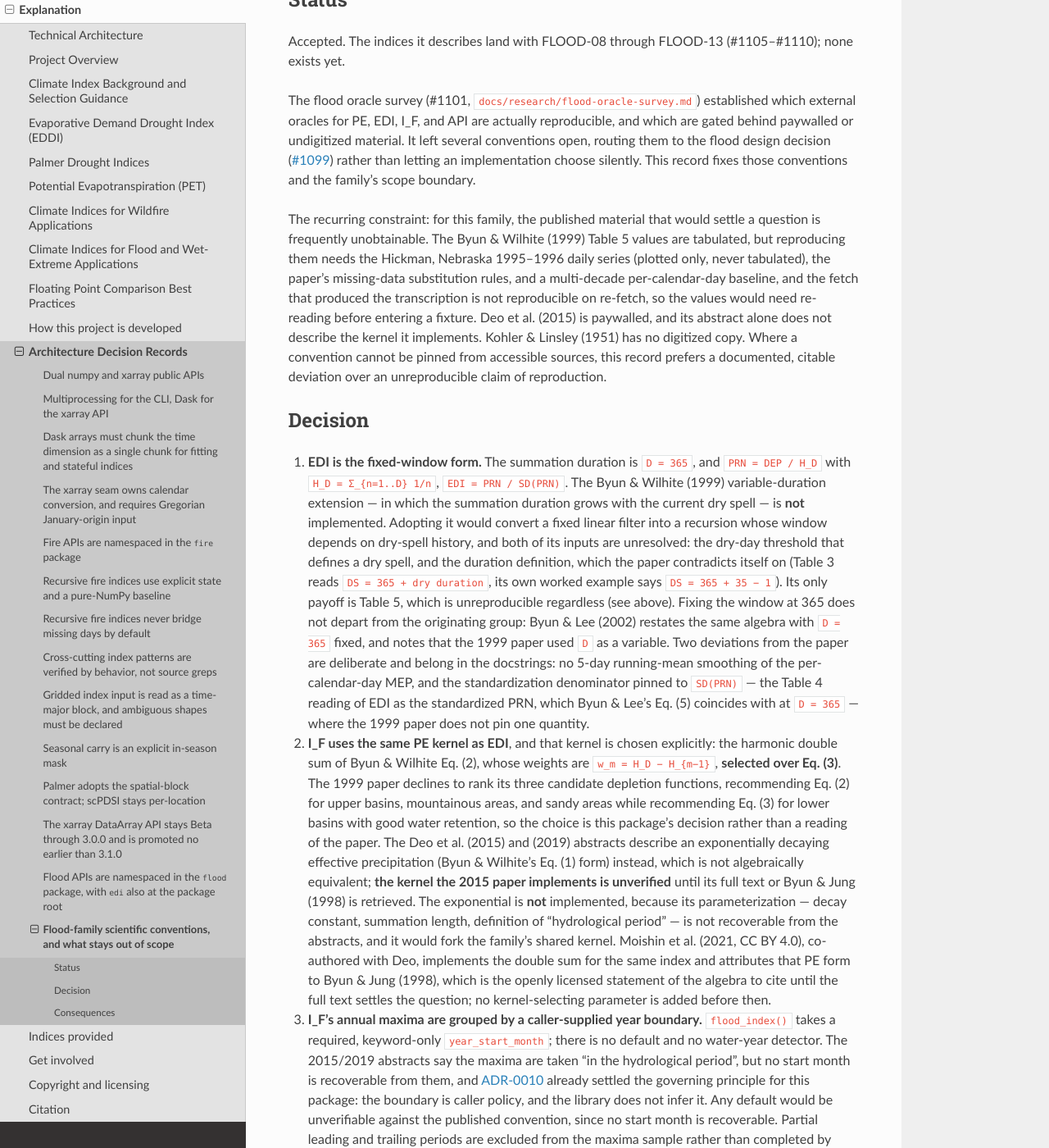
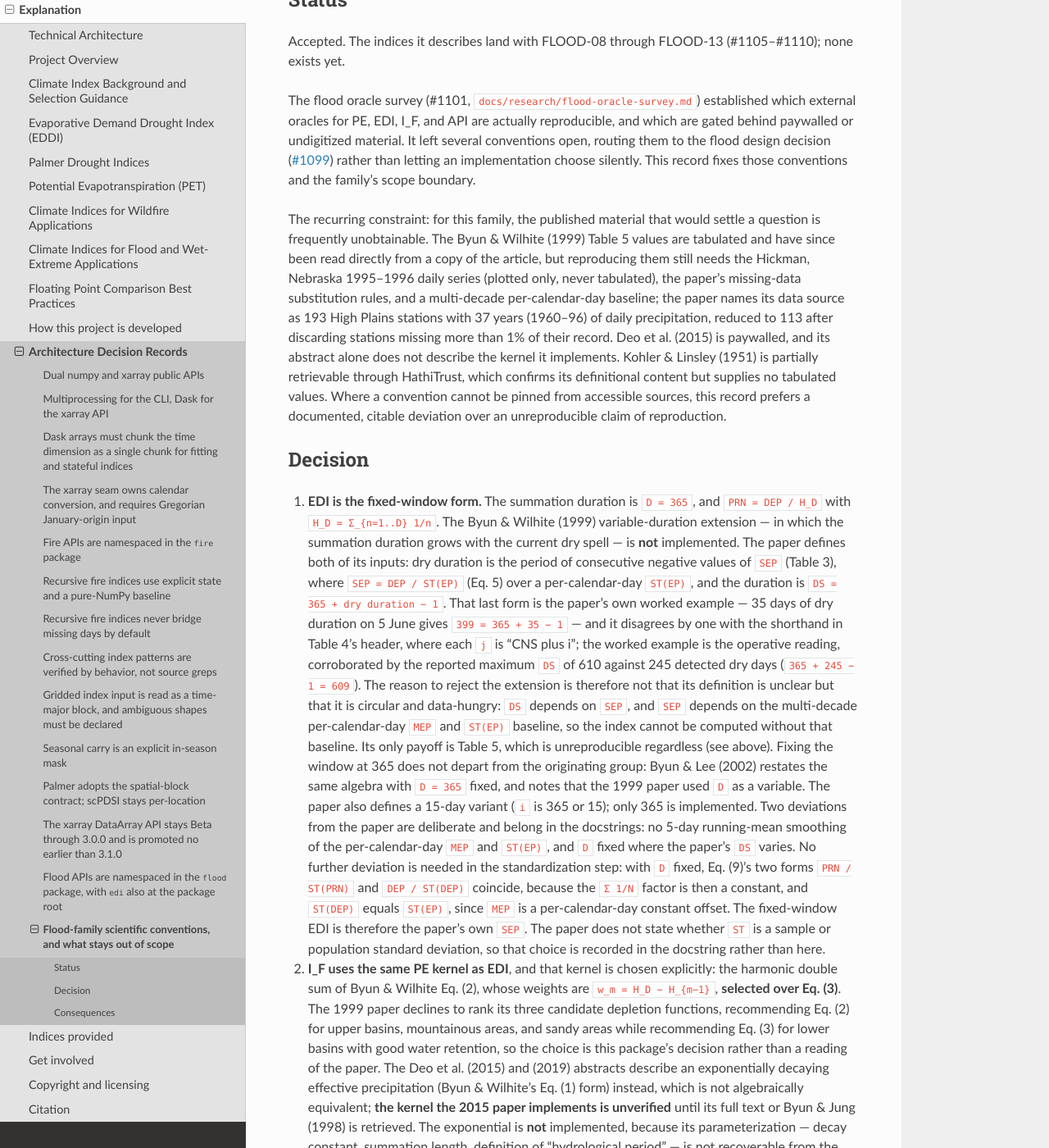
Before and after one commit to monocongo/climate_indices, a Sphinx documentation site: the page built from docs/adr/0014-flood-family-scientific-conventions.md, in a window 1280 px wide and 1400 px high, scrolled down 238 px. Shown: the whole window at 82% size. Built offline with Sphinx 7.4.7 and the Read the Docs theme 3.1.0, drawn with Linux system fonts in a browser that asks for light colours; some of the changed text lies outside the part shown.

Commit message:
docs(flood): cite the retrieved sources for the EDI and API conventions
Local copies of Byun & Wilhite (1999) and part of Kohler & Linsley (1951)
resolve two conventions these records had described as unpinned.

The EDI's variable-duration inputs are defined by the paper: dry duration is
the period of consecutive negative SEP, and DS = 365 + dry duration - 1, the
worked example, corroborated by the reported maximum DS of 610 against 245
detected dry days. The reason to reject the extension is the circularity and
the multi-decade MEP/ST(EP) baseline it needs, not an unclear definition.
With the window fixed the paper's Eq. (9) forms coincide and the result is the
paper's own SEP, so only the fixedness of the window is a deviation.

API's recursion is likewise settled by the source: Eq. (3) with that day's rain
added to the previous day's index, the non-lagged form, with typical k of
0.85-0.90 and an assumed initial value converging within several weeks. The
lagged variant is documented as the alternative.

Also records how far each retrieval goes: the paper names its data source (193
High Plains stations, 37 years, reduced to 113), the Kohler & Linsley portion
held here is definitional with no tabulated values, and Table 5's "Minimum of
CNS" row cannot be a CNS count under the paper's own definition.

```diff
--- a/docs/adr/0014-flood-family-scientific-conventions.md
+++ b/docs/adr/0014-flood-family-scientific-conventions.md
@@ -15,35 +15,50 @@
 
 The recurring constraint: for this family, the published material that would
 settle a question is frequently unobtainable. The Byun & Wilhite (1999) Table 5
-values are tabulated, but reproducing them needs the Hickman, Nebraska 1995–1996
-daily series (plotted only, never tabulated), the paper's missing-data
-substitution rules, and a multi-decade per-calendar-day baseline, and the fetch
-that produced the transcription is not reproducible on re-fetch, so the values
-would need re-reading before entering a fixture. Deo et al.
-(2015) is paywalled, and its abstract alone does not describe the kernel it
-implements. Kohler & Linsley (1951) has no digitized copy. Where a convention
-cannot be pinned from accessible sources, this record prefers a documented,
-citable deviation over an unreproducible claim of reproduction.
+values are tabulated and have since been read directly from a copy of the
+article, but reproducing them still needs the Hickman, Nebraska 1995–1996 daily
+series (plotted only, never tabulated), the paper's missing-data substitution
+rules, and a multi-decade per-calendar-day baseline; the paper names its data
+source as 193 High Plains stations with 37 years (1960–96) of daily
+precipitation, reduced to 113 after discarding stations missing more than 1% of
+their record. Deo et al. (2015) is paywalled, and its abstract alone does not
+describe the kernel it implements. Kohler & Linsley (1951) is partially
+retrievable through HathiTrust, which confirms its definitional content but
+supplies no tabulated values. Where a convention cannot be pinned from
+accessible sources, this record prefers a documented, citable deviation over an
+unreproducible claim of reproduction.
 
 ## Decision
 
 1. **EDI is the fixed-window form.** The summation duration is `D = 365`, and
-   `PRN = DEP / H_D` with `H_D = Σ_{n=1..D} 1/n`, `EDI = PRN / SD(PRN)`. The
-   Byun & Wilhite (1999) variable-duration extension — in which the summation
-   duration grows with the current dry spell — is **not** implemented. Adopting
-   it would convert a fixed linear filter into a recursion whose window depends
-   on dry-spell history, and both of its inputs are unresolved: the dry-day
-   threshold that defines a dry spell, and the duration definition, which the
-   paper contradicts itself on (Table 3 reads `DS = 365 + dry duration`, its own
-   worked example says `DS = 365 + 35 − 1`). Its only payoff is Table 5, which is
-   unreproducible regardless (see above). Fixing the window at 365 does not
-   depart from the originating group: Byun & Lee (2002) restates the same algebra
-   with `D = 365` fixed, and notes that the 1999 paper used `D` as a variable.
+   `PRN = DEP / H_D` with `H_D = Σ_{n=1..D} 1/n`. The Byun & Wilhite (1999)
+   variable-duration extension — in which the summation duration grows with the
+   current dry spell — is **not** implemented. The paper defines both of its
+   inputs: dry duration is the period of consecutive negative values of `SEP`
+   (Table 3), where `SEP = DEP / ST(EP)` (Eq. 5) over a per-calendar-day
+   `ST(EP)`, and the duration is `DS = 365 + dry duration − 1`. That last form is
+   the paper's own worked example — 35 days of dry duration on 5 June gives
+   `399 = 365 + 35 − 1` — and it disagrees by one with the shorthand in Table 4's
+   header, where each `j` is "CNS plus i"; the worked example is the operative
+   reading, corroborated by the reported maximum `DS` of 610 against 245 detected
+   dry days (`365 + 245 − 1 = 609`). The reason to reject the extension is
+   therefore not that its definition is unclear but that it is circular and
+   data-hungry: `DS` depends on `SEP`, and `SEP` depends on the multi-decade
+   per-calendar-day `MEP` and `ST(EP)` baseline, so the index cannot be computed
+   without that baseline. Its only payoff is Table 5, which is unreproducible
+   regardless (see above). Fixing the window at 365 does not depart from the
+   originating group: Byun & Lee (2002) restates the same algebra with `D = 365`
+   fixed, and notes that the 1999 paper used `D` as a variable. The paper also
+   defines a 15-day variant (`i` is 365 or 15); only 365 is implemented.
    Two deviations from the paper are deliberate and belong in the docstrings: no
-   5-day running-mean smoothing of the per-calendar-day MEP, and the
-   standardization denominator pinned to `SD(PRN)` — the Table 4 reading of EDI
-   as the standardized PRN, which Byun & Lee's Eq. (5) coincides with at
-   `D = 365` — where the 1999 paper does not pin one quantity.
+   5-day running-mean smoothing of the per-calendar-day `MEP` and `ST(EP)`, and
+   `D` fixed where the paper's `DS` varies. No further deviation is needed in the
+   standardization step: with `D` fixed, Eq. (9)'s two forms `PRN / ST(PRN)` and
+   `DEP / ST(DEP)` coincide, because the `Σ 1/N` factor is then a constant, and
+   `ST(DEP)` equals `ST(EP)`, since `MEP` is a per-calendar-day constant offset.
+   The fixed-window EDI is therefore the paper's own `SEP`. The paper does not
+   state whether `ST` is a sample or population standard deviation, so that
+   choice is recorded in the docstring rather than here.
 2. **I_F uses the same PE kernel as EDI**, and that kernel is chosen
    explicitly: the harmonic double sum of Byun & Wilhite Eq. (2), whose weights
    are `w_m = H_D − H_{m−1}`, **selected over Eq. (3)**. The 1999 paper declines
@@ -109,7 +124,11 @@
 written ([#1117](https://github.com/monocongo/climate_indices/issues/1117)):
 PE and EDI can be checked against the originating group's own algebra
 (Byun & Lee 2002 Eq. (1)/(2)/(5)) and internal regression; API has the analytic
-`P/(1 − k)` limit, an independent `ahrapi` comparison, and regression; I_F has
+`P/(1 − k)` limit, an independent `ahrapi` comparison, and regression, and its
+recursion is now cited rather than assumed (Kohler & Linsley 1951 Eq. (3): each
+day's index is the previous day's multiplied by `k` with that day's rain added —
+the non-lagged form — with typical `k` of 0.85–0.90 and an assumed initial value
+converging within several weeks); I_F has
 no Deo-algebra check available and stays specification-level until the full text
 arrives. `tidyindex` is precedent that harmonic weighting on a rolling window is
 an established EDI construction — it does **not** share this kernel's weights
@@ -118,9 +137,11 @@
 that tier, through `climdex.pcic`.
 
 Deferred work is blocked on retrieval rather than on design: reproducing Table 5
-and implementing the variable-duration EDI both wait on the Hickman record and a
-settled dry-day threshold; an I_F numeric oracle waits on the Deo et al. (2015)
-full text; an API numeric oracle waits on Kohler & Linsley (1951). A reader who
+and implementing the variable-duration EDI both wait on the Hickman record, whose
+source the paper names, with the dry-day threshold and the `DS` definition now
+settled by decision 1; an I_F numeric oracle waits on the Deo et al. (2015) full
+text; an API numeric oracle waits on the remaining pages of Kohler & Linsley
+(1951), whose retrieved portion tabulates no values. A reader who
 wants the published variable-duration EDI should treat it as an unimplemented
 index, not as a bug in `edi()`.
 
```
Also changed, not shown: docs/design/flood-subsystem.md (+16 -5 lines).
